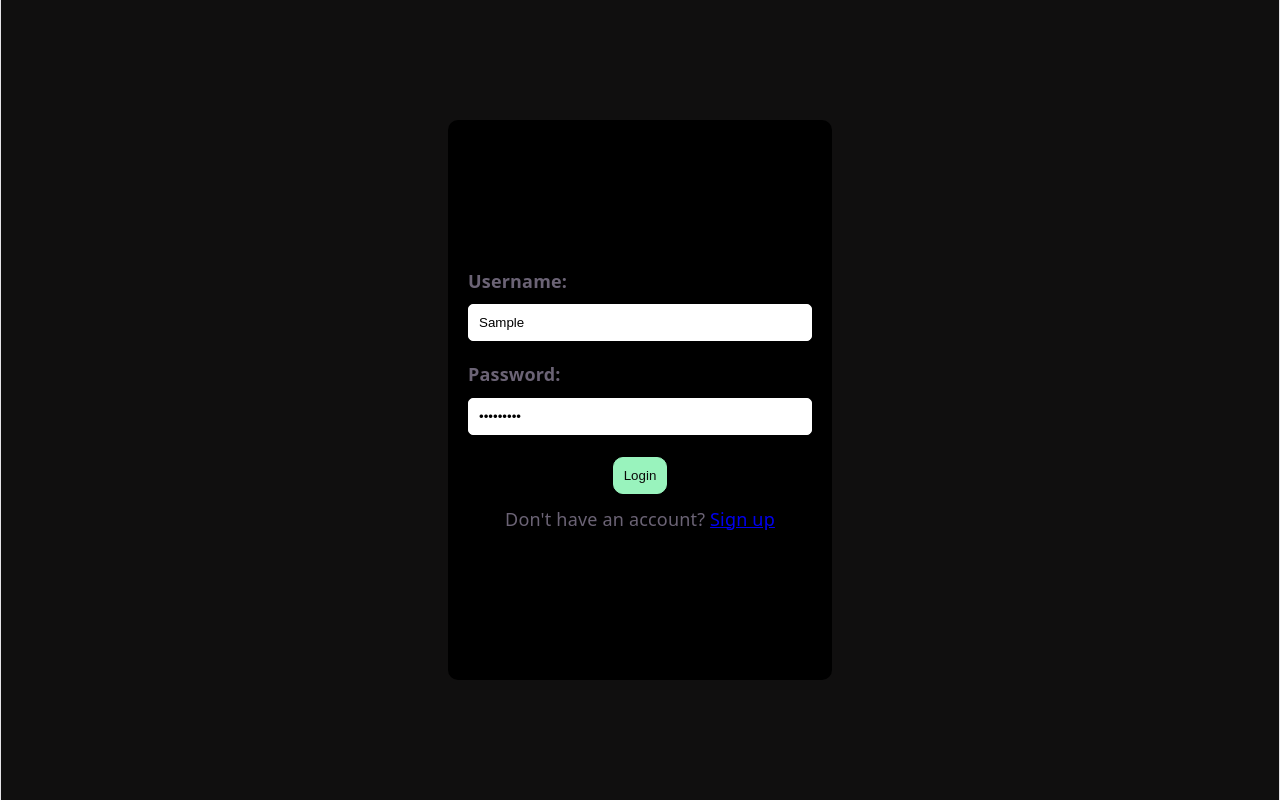
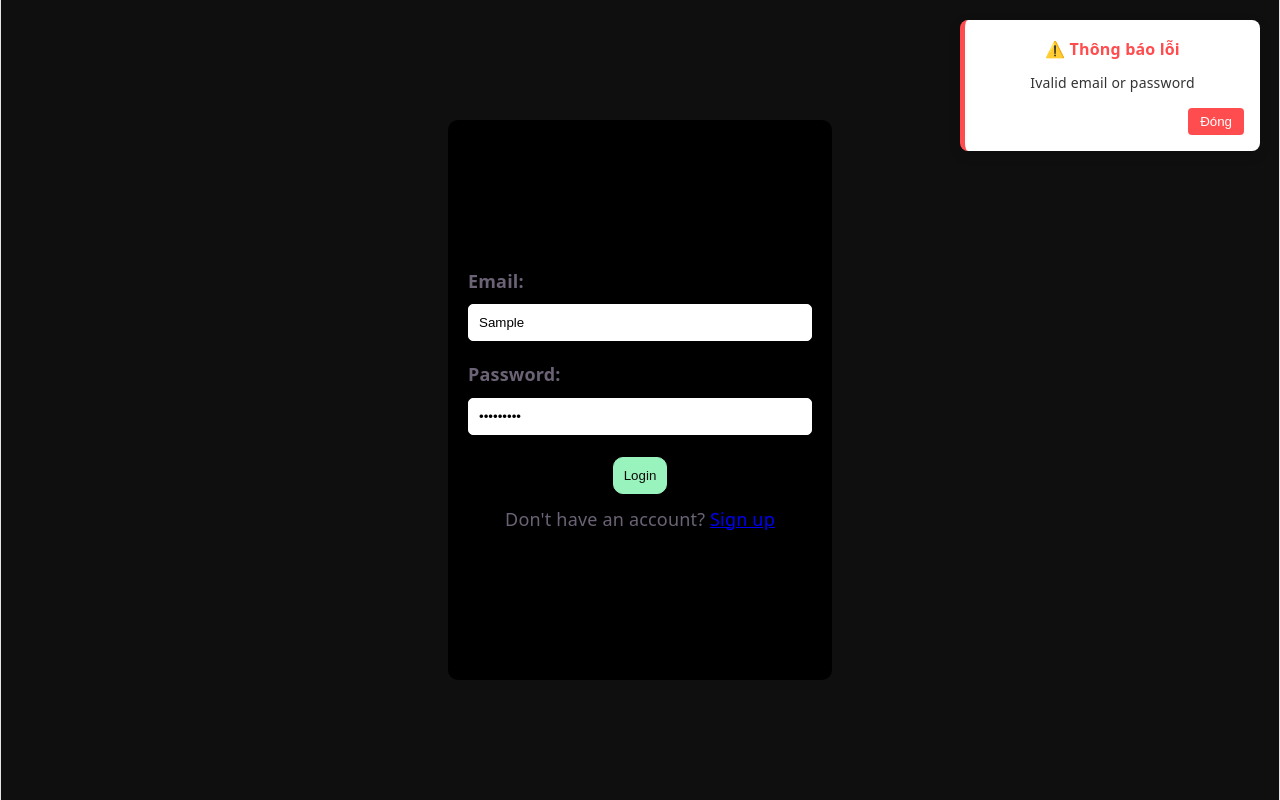
Before and after one commit to kento1811/fullstackapp, a React (Vite) app in the folder frontend/: page /login in a window 1280 px wide. Both pictures are taken after typing "Sample", "Sample123" into the empty fields and a click on the button "Login". Built offline with nearby package versions, Linux system fonts and the light colour scheme; no server answers.

Commit message:
base profile

```diff
--- a/frontend/src/App.jsx
+++ b/frontend/src/App.jsx
@@ -6,6 +6,7 @@ import Login from "./pages/accounts/Login";
 import Signup from "./pages/accounts/Signup";
 import Conversations from "./pages/messages/Conversations.jsx";
 import Profiles from "./pages/accounts/profiles";
+import ProfileSignUp from "./pages/accounts/ProfileSignUp.jsx";
 import ProtectedRoute from "./components/ProtectedRoute.jsx";
 
 export default function App() {
@@ -29,6 +30,11 @@ export default function App() {
             <Profiles />
           </ProtectedRoute>
         } />
+        <Route path="/profileSignUp" element= {
+          <ProtectedRoute>
+            <ProfileSignUp/>
+          </ProtectedRoute>
+        }/>
       </Routes>
     </BrowserRouter>
   );
--- /dev/null
+++ b/frontend/src/components/ErrorPopup.css
@@ -0,0 +1,63 @@
+#PopupContainer {
+  position: fixed;
+  top: 20px;
+  right: 20px;
+  z-index: 9999;
+
+  width: 300px;
+  padding: 16px;
+  background-color: #ffffff;
+  border-left: 5px solid #ff4d4f;
+  border-radius: 8px;
+  box-shadow: 0 4px 12px rgba(0, 0, 0, 0.15);
+
+  animation: slideIn 0.3s ease-out forwards;
+}
+
+#PopupContainer h3 {
+  margin: 0 0 8px 0;
+  font-size: 16px;
+  color: #ff4d4f;
+}
+
+#PopupContainer p {
+  margin: 0 0 12px 0;
+  font-size: 14px;
+  color: #333;
+}
+
+#PopupContainer button {
+  background: #ff4d4f;
+  color: white;
+  border: none;
+  padding: 6px 12px;
+  border-radius: 4px;
+  cursor: pointer;
+  float: right;
+}
+
+#PopupContainer.slide-out {
+  animation: slideOut 0.3s ease-in forwards;
+}
+
+@keyframes slideIn {
+  from {
+    transform: translateX(120%);
+    opacity: 0;
+  }
+  to {
+    transform: translateX(0);
+    opacity: 1;
+  }
+}
+
+@keyframes slideOut {
+  from {
+    transform: translateX(0);
+    opacity: 1;
+  }
+  to {
+    transform: translateX(120%);
+    opacity: 0;
+  }
+}
--- /dev/null
+++ b/frontend/src/components/ErrorPopup.jsx
@@ -0,0 +1,21 @@
+import { useState } from "react";
+import "./ErrorPopup.css";
+
+export function ErrorPopUp({ errorMessage, setError }) {
+  const [isClosing, setIsClosing] = useState(false);
+
+  const handleClose = () => {
+    setIsClosing(true);
+    setTimeout(() => {
+      setError(false);
+    }, 300);
+  };
+
+  return (
+    <div id="PopupContainer" className={isClosing ? "slide-out" : "slide-in"}>
+      <h3>⚠️ Thông báo lỗi</h3>
+      <p>{errorMessage}</p>
+      <button onClick={handleClose}>Đóng</button>
+    </div>
+  );
+}
--- a/frontend/src/pages/accounts/Login.jsx
+++ b/frontend/src/pages/accounts/Login.jsx
@@ -2,14 +2,16 @@ import { useState } from "react";
 import { useNavigate, Link } from "react-router-dom";
 
 import "./Login.css";
+import { ErrorPopUp } from "../../components/ErrorPopup.jsx";
 import Button from "../../components/Button";
 import { useAuth } from "../../contexts/authContext.jsx";
 import { login as loginService } from "../../services/authService.js";
 
 export default function Login() {
-    const [username, setUsername] = useState("");
+    const [email, setEmail] = useState("");
     const [password, setPassword] = useState("");
-
+    const [isError,setIsError] = useState(false);
+    const [errorMessage,setErrorMessage] = useState("");
     const navigate = useNavigate();
     const { login } = useAuth();
 
@@ -17,7 +19,7 @@ export default function Login() {
         e.preventDefault();
 
         try {
-            const data = await loginService(username, password);
+            const data = await loginService(email, password);
 
             console.log("Login successful:", data);
 
@@ -25,6 +27,8 @@ export default function Login() {
 
             navigate("/profile");
         } catch (error) {
+            setIsError(true);
+            setErrorMessage("Ivalid email or password");
             console.error("Error during login:", error);
         }
     };
@@ -40,23 +44,26 @@ export default function Login() {
                     backgroundColor: "#100f0f",
                 }}
             >
+                {isError&&
+                    <ErrorPopUp errorMessage = {errorMessage} setError= {setIsError}></ErrorPopUp>
+                }
                 <div id="LoginContainer">
                     <form onSubmit={handleSubmit}>
                         <div className="input-group">
                             <label
                                 className="form-label"
-                                htmlFor="username"
+                                htmlFor="email"
                             >
-                                Username:
+                                Email:
                             </label>
 
                             <input
                                 className="input-field"
                                 type="text"
-                                id="username"
-                                value={username}
+                                id="email"
+                                value={email}
                                 onChange={(e) =>
-                                    setUsername(e.target.value)
+                                    setEmail(e.target.value)
                                 }
                             />
                         </div>
--- /dev/null
+++ b/frontend/src/pages/accounts/ProfileSignUp.css
@@ -0,0 +1,50 @@
+#signup-profile-container {
+  width: 30vw;
+  height: 90vh;
+  display: flex;
+  justify-content: center;
+  align-items: center;
+  flex-direction: column;
+  background-color: #000000;
+  border-radius: 10px;
+}
+
+#signup-profile-container form {
+  width: 100%;
+  padding: 0 20px;
+  box-sizing: border-box;
+}
+
+.input-group {
+  margin-bottom: 15px;
+}
+
+.form-label {
+  display: block;
+  margin-bottom: 5px;
+  font-weight: bold;
+  text-align: left;
+}
+
+.input-field {
+  width: 100%;
+  padding: 10px;
+  margin: 5px 0;
+  border: 1px solid #fff;
+  border-radius: 5px;
+  box-sizing: border-box;
+}
+
+.radio-checkbox {
+    display: flex;
+    justify-content: center;
+    align-items: center;
+    gap: 20px; /* Tạo khoảng cách giữa nút Nam và Nữ */
+}
+
+.radio-checkbox label {
+    display: flex;
+    align-items: center;
+    gap: 6px; /* Tạo khoảng cách giữa ô radio và chữ (Nam/Nữ) */
+    cursor: pointer; /* Hiện con trỏ dạng bàn tay khi di chuột vào */
+}
--- /dev/null
+++ b/frontend/src/pages/accounts/ProfileSignUp.jsx
@@ -0,0 +1,104 @@
+import {useState} from "react";
+import {useNavigate} from "react-router-dom";
+
+import "./ProfileSignUp.css";
+import Button from "../../components/Button";
+import { ErrorPopUp } from "../../components/ErrorPopup.jsx";
+
+export default function ProfileSignUp(){
+    const [name, setName] = useState("");
+    const [quote, setQuote] = useState("");
+    const [isMale, setIsMale] = useState(null);
+    const [dateOfBirth, setDateOfBirth] = useState("");
+    const [isError,setIsError] = useState(false);
+    const [errorMessage,setErrorMessage] = useState("");
+
+    const navigate = useNavigate();
+
+    const handleSubmit = async (e) => {
+        e.preventDefault();
+
+        try {
+
+        } catch (error) {
+                return;
+        }
+    }
+
+    return (
+        <>
+            <div style = {{display: "flex", justifyContent: "center", alignItems: "center", height: "100vh", backgroundColor: "#100f0f"}}>
+                {isError &&
+                    <ErrorPopUp errorMessage={errorMessage} setError={setIsError}></ErrorPopUp>
+                }
+                <div id = "signup-profile-container">
+                    <form onSubmit={handleSubmit}>
+                        <div className="input-group">
+                            <label className="form-label" htmlFor="text">name:</label>
+                            <input
+                                className="input-field"
+                                type="name"
+                                id="name"
+                                value={name}
+                                required
+                                onChange={(e) => setName(e.target.value)}
+                            />
+                        </div>
+                         <div className="input-group">
+                            <label className="form-label" htmlFor="text">quote:</label>
+                            <input
+                                className="input-field"
+                                type="quote"
+                                id="quote"
+                                value={quote}
+                                onChange={(e) => setQuote(e.target.value)}
+                            />
+                        </div>
+                         <div className="input-group">
+                            <label className="form-label">Giới tính:</label>
+                            <div className="radio-checkbox">
+                                <label htmlFor="male">
+                                    <input
+                                        type="radio"
+                                        id="male"
+                                        name="gender"
+                                        value="male"
+                                        required
+                                        checked={isMale === true}
+                                        onChange={(e) => setIsMale(true)}
+                                    />
+                                    Nam
+                                </label>
+                                <label htmlFor="female">
+                                    <input
+                                        type="radio"
+                                        id="female"
+                                        name="gender"
+                                        value="female"
+                                        required
+                                        checked={isMale === false}
+                                        onChange={(e) => setIsMale(false)}
+                                    />
+                                    Nữ
+                                </label>
+                            </div>
+                        </div>
+                        <div className="input-group">
+                            <label className="form-label" htmlFor="dateOfBirth">Ngày sinh:</label>
+                            <input
+                                className="input-field"
+                                type="date"
+                                id="dateOfBirth"
+                                name="dateOfBirth"
+                                required
+                                value={dateOfBirth}
+                                onChange={(e) => setDateOfBirth(e.target.value)}
+                            />
+                        </div>
+                        <Button type="submit">Save</Button>
+                    </form>
+                </div>
+            </div>
+        </>
+    )
+}
--- a/frontend/src/pages/accounts/Signup.jsx
+++ b/frontend/src/pages/accounts/Signup.jsx
@@ -4,12 +4,15 @@ import {useNavigate, Link} from "react-router-dom";
 import "./Signup.css";
 import Button from "../../components/Button";
 import {signup} from "../../services/authService.js";
+import { ErrorPopUp } from "../../components/ErrorPopup.jsx";
 
 export default function Signup(){
     const [username, setUsername] = useState("");
     const [email, setEmail] = useState("");
     const [password, setPassword] = useState("");
     const [confirmPassword, setConfirmPassword] = useState("");
+    const [isError,setIsError] = useState(false);
+    const [errorMessage,setErrorMessage] = useState("");
 
     const navigate = useNavigate();
 
@@ -17,7 +20,8 @@ export default function Signup(){
         e.preventDefault();
 
         if (password !== confirmPassword) {
-            alert("Passwords do not match!");
+            setIsError(true);
+            setErrorMessage("Passwords do not match!");
             return;
         }
 
@@ -28,22 +32,29 @@ export default function Signup(){
                 password
             );
 
-            if(!response.ok){
-                console.error("Error during signup:", data.error);
-                return;
-            }
-
             console.log("Signup successful:", data);
-            navigate("/login");
+            navigate("/ProfileSignUp");
 
         } catch (error) {
             console.error("Error during signup:", error);
+            setIsError(true);
+            const message = error?.message || String(error);
+                if(message.includes('email')){
+                    setErrorMessage("email already taken");
+                }
+                if(message.includes('username')){
+                    setErrorMessage("username already taken");
+                }
+                return;
         }
     }
 
     return (
         <>
             <div style = {{display: "flex", justifyContent: "center", alignItems: "center", height: "100vh", backgroundColor: "#100f0f"}}>
+                {isError &&
+                    <ErrorPopUp errorMessage={errorMessage} setError={setIsError}></ErrorPopUp>
+                }
                 <div id = "SignupContainer">
                     <form onSubmit={handleSubmit}>
                         <div className="input-group">
--- a/frontend/src/services/authService.js
+++ b/frontend/src/services/authService.js
@@ -31,7 +31,7 @@ export async function logout(){
     clearLocalCache();
 }
 
-export const login = async (username, password) => {
+export const login = async (email, password) => {
     const response = await fetch(`${API_URL}/api/auth/login`, {
         method: "POST",
         headers: {
@@ -39,7 +39,7 @@ export const login = async (username, password) => {
         },
         credentials: "include",
         body: JSON.stringify({
-            username,
+            email,
             password,
         }),
     });
@@ -47,6 +47,7 @@ export const login = async (username, password) => {
     const data = await response.json();
 
     if (!response.ok) {
+
         throw new Error(data.error || "Login failed");
     }
 
```
Also changed, not shown: frontend/src/components/ProfileComponent.jsx (+7 -1 lines), 2 other files (tests, documents, lock files or other folders).
